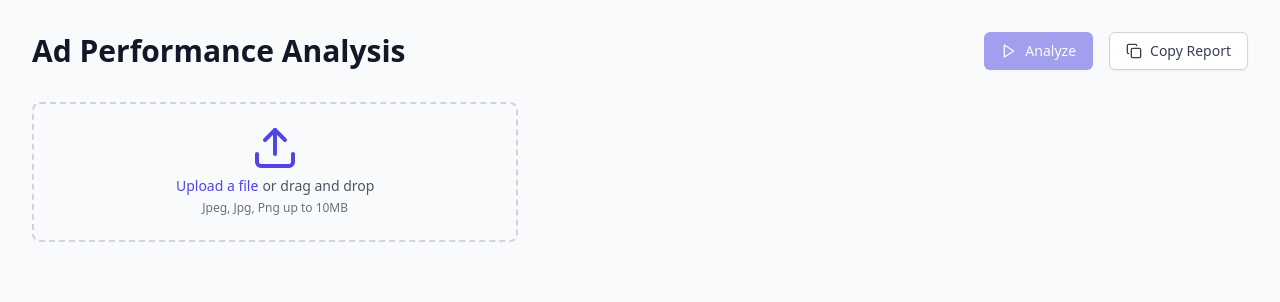
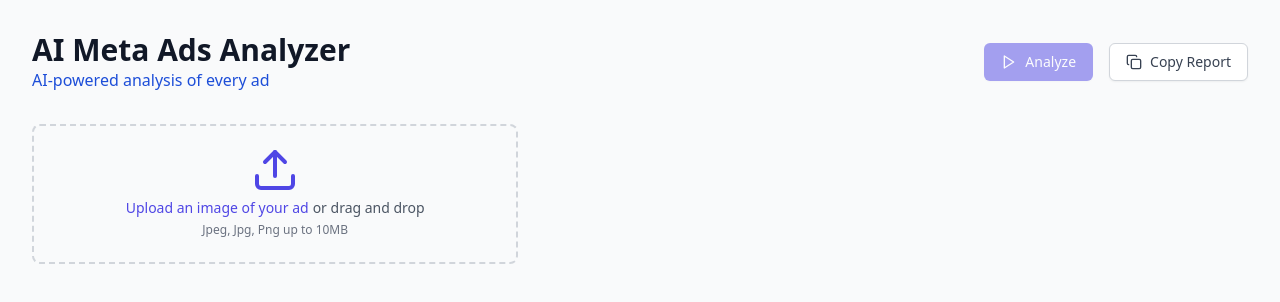
Before and after one commit to pavankapoor31/AI-Ads-analyzer, a React (Vite) app in the folder UI/: page / in a window 1280 px wide. Shown: the top 302 px of the page. Built offline with nearby package versions, Linux system fonts and the light colour scheme; no server answers.

Commit message:
fix: update prompts for invalid images

```diff
--- a/UI/src/App.tsx
+++ b/UI/src/App.tsx
@@ -105,9 +105,12 @@ function App() {
       <div className="max-w-7xl mx-auto px-4 py-8 sm:px-6 lg:px-8">
         {/* Header */}
         <div className="flex flex-col sm:flex-row justify-between items-center mb-8">
+          <div className="">
           <h1 className="text-3xl font-bold text-gray-900 mb-4 sm:mb-0">
-            Ad Performance Analysis
+            AI Meta Ads Analyzer
           </h1>
+          <div className='text-blue-700' >AI-powered analysis of every ad</div>
+          </div>
           <div className="flex gap-4">
             <button
               onClick={analyzeImage}
@@ -168,7 +171,7 @@ function App() {
                   htmlFor="file-upload"
                   className="relative cursor-pointer rounded-md font-medium text-indigo-600 hover:text-indigo-500 focus-within:outline-none focus-within:ring-2 focus-within:ring-offset-2 focus-within:ring-indigo-500"
                 >
-                  <span>Upload a file</span>
+                  <span>Upload an image of your ad</span>
                   <input
                     id="file-upload"
                     name="file-upload"
```
